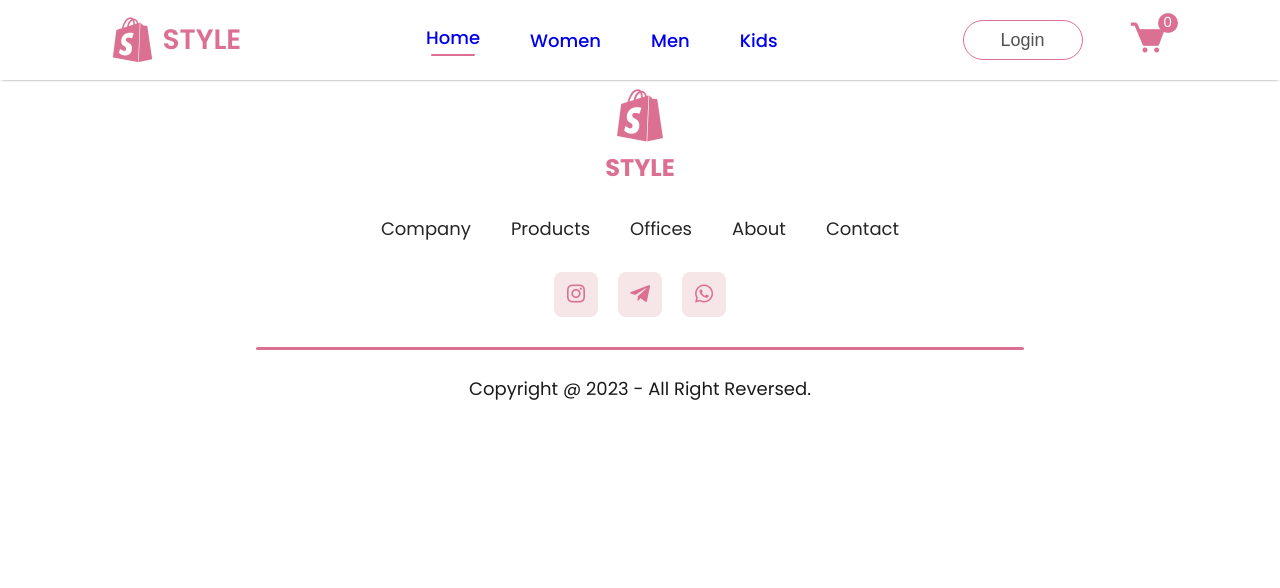
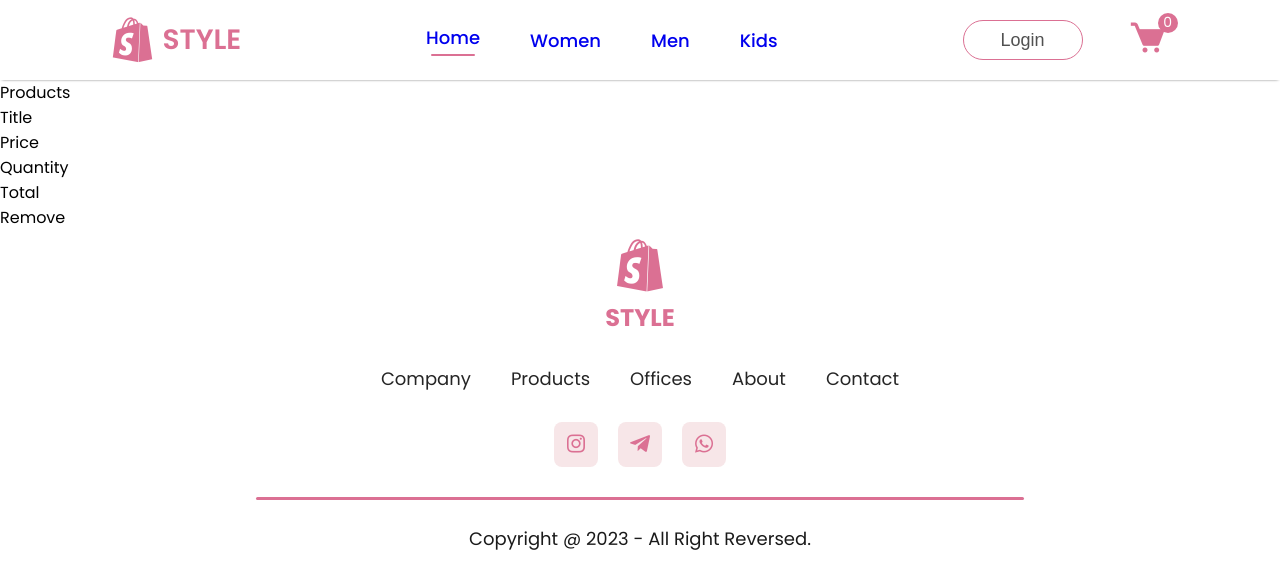
Before and after one commit to ElyaApyzova/Online-shop-with-React, a React (Create React App) app: page /cart in a window 1280 px wide. Shown: the top 588 px of the page. Built offline with nearby package versions, Linux system fonts and the light colour scheme.

Commit message:
CartItems

```diff
--- a/src/Context/ShopContext.jsx
+++ b/src/Context/ShopContext.jsx
@@ -12,12 +12,12 @@
   return cart;
 }
 const ShopContextProvider = (props) => {
-    const [cartItems,setCartItems] = useState(getDefaultCart());
+    const [CartItems,setCartItems] = useState(getDefaultCart());
 
 
    const addToCart = (itemId) =>{
     setCartItems((prev)=>({...prev,[itemId]:prev[itemId]+1}))
-    console.log(cartItems)
+    console.log(CartItems)
    }
 
    const removeFromCart = (itemId) =>{
@@ -25,7 +25,7 @@
    }
 
 
-   const contextValue = {all_product,cartItems,addToCart,removeFromCart};
+   const contextValue = {all_product,CartItems,addToCart,removeFromCart};
    return (
     <ShopContext.Provider value={contextValue}>
         {props.children}
--- a/src/components/CartItems/CartItems.jsx
+++ b/src/components/CartItems/CartItems.jsx
@@ -1,11 +1,42 @@
-import React from 'react'
+import React, { useContext } from 'react'
 import './CartItems.css'
+import { ShopContext } from '../../Context/ShopContext'
+import remove_icon from '../Assets/cart_cross_icon.png'
 
 const CartItems = () => {
+    const {all_product,CartItems,removeFromCart} = useContext(ShopContext);
+
     return (
         <div className='cartitems'>
+        <div className='cartitems-format-main'>
+          <p>Products</p>
+          <p>Title</p>
+          <p>Price</p>
+          <p>Quantity</p>
+          <p>Total</p>
+          <p>Remove</p>
+        </div>
+        <hr />
 
-        </div>
+
+        {all_product.map((e)=>{
+           if(CartItems[e.id]>0)
+    {
+      return <div>
+      <div className='cartitems-format'>
+       <img src={e.image}  alt='' className='carticon-product-icon'/>
+       <p>{e.name}</p>
+       <p>{e.new_price}</p>
+       <button className='cartitems-quantity'>{CartItems[e.id]}</button>
+       <p>{e.new_price*CartItems[e.id]}</p>
+       <img src={remove_icon} onClick={()=>{removeFromCart(e.id)}} alt=''/>
+      </div>
+      <hr/>
+      </div>
+    }
+    })}
+      </div>
+
     )
 }
 
```
